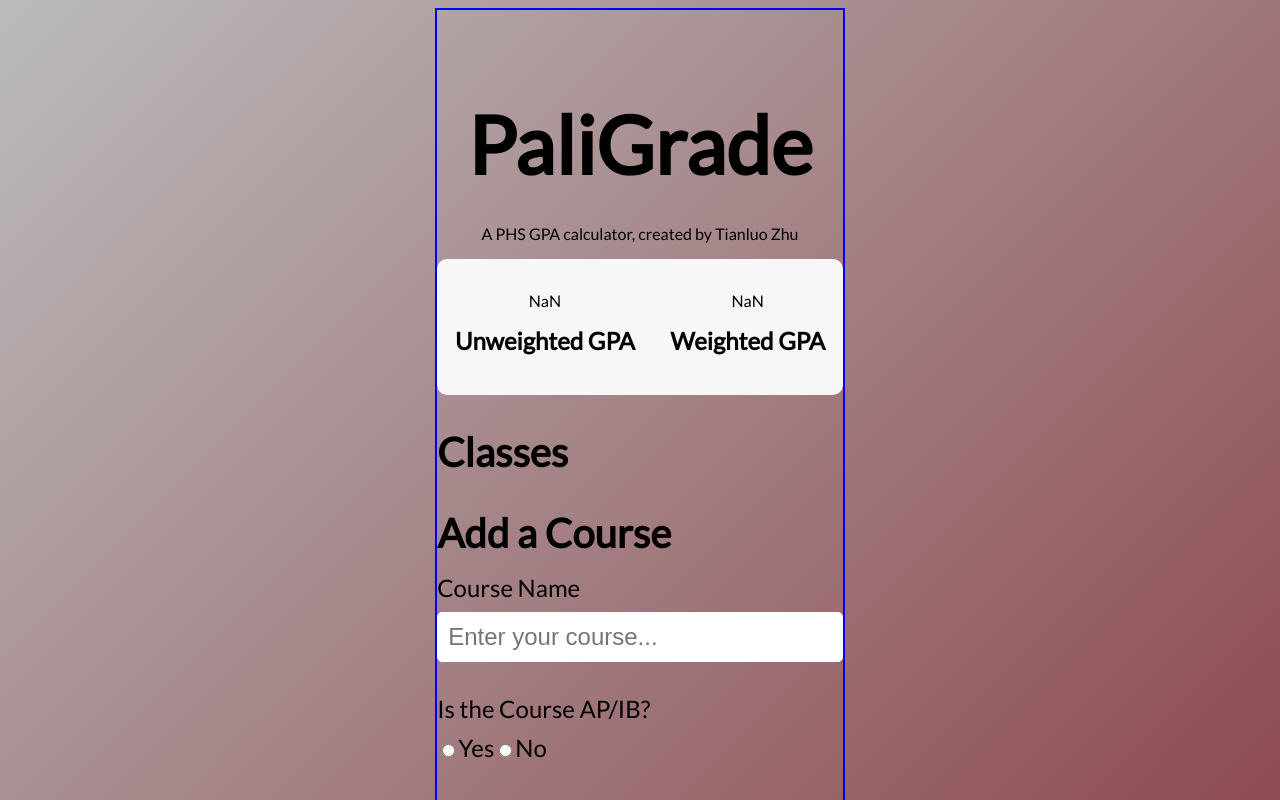
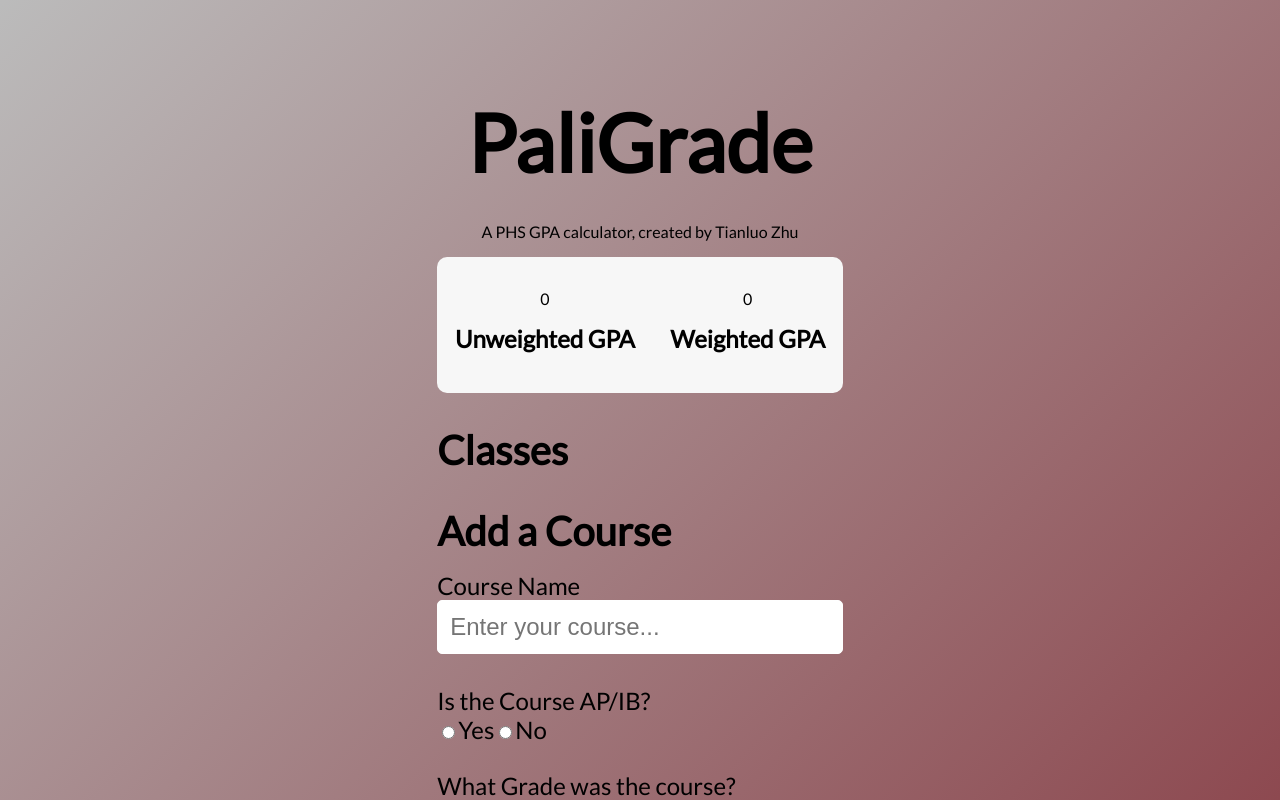
Before and after one commit to StarSplitter/FBLA-Project-9th, a Vue app: page / in a window 1280 px wide. Shown: the top 800 px of the page. Built offline with nearby package versions, Linux system fonts and the light colour scheme.

Commit message:
need to fix ahhhh!!

```diff
--- a/src/App.vue
+++ b/src/App.vue
@@ -1,32 +1,39 @@
 <script setup>
+    //Importing necessary materials and components from vue files and vue-toastification
     import {ref, computed, onMounted} from 'vue';
     import Header from "./components/Header.vue";
     import ClassList from "./components/ClassList.vue";
     import AddClass from "./components/AddClass.vue";
     import DisplayGPA from "./components/DisplayGPA.vue";
     import { useToast } from 'vue-toastification';
+    //Sets variable for the toastification.
     const toast = useToast();
+    //This variable is the array for all of the user's classes.
     const courses = ref([]);
     onMounted(() => {
         const savedData = JSON.parse(localStorage.getItem("courses"));
-
-        if (savedData) {
+        if (savedData === true) {
             courses.value = savedData;
         }
     });
     const unweightedGPA = computed(() => {
+        if (courses.value.length === 0){
+            return 0.0;
+        }
         return courses.value.reduce((a, course) => {
             return a + course.grade;
         }, 0) / courses.value.length;
     });
     const weightedGPA = computed(() => {
-        return courses.value.reduce((a, course) => {
-            if (course.weighted){
-                return a + course.grade + 1;
-            } else {
-                return a + course.grade;
-            }
-        }, 0) / courses.value.length;
+        if (courses.value.length === 0){
+            return 0.0;
+        };
+        //need to fix ahhh!!!
+        return (courses.value.reduce((a, course) => {
+            if (course.weightedCourse === "true"){ return a + course.grade + 1};
+            return a + course.grade;
+        }, 0)
+        / courses.value.length);
     });
     const courseSubmitted = (courseData) => {
         courses.value.push({
--- a/src/components/AddClass.vue
+++ b/src/components/AddClass.vue
@@ -15,7 +15,9 @@
         const data = {
             text: courseName.value,
             grade: parseInt(courseGrade.value),
+            weightedCourse: weightedCourse.value
         };
+        console.log(data);
         emit("courseSubmitEvent", data);
         toast.success("Added a course!!");
         e.target.reset();
@@ -59,7 +61,6 @@
 
     label {
         font-size:1.5rem;
-        margin: 10px 0;
         display: block;
     }
 
@@ -75,7 +76,7 @@
         border-radius: 5px;
         display: block;
         font-size: 1.5rem;
-        padding: 10px;
+        padding: 0.75rem;
         width: 100%;
     }
 
--- a/src/style.css
+++ b/src/style.css
@@ -17,7 +17,6 @@ body {
 }
 
 #container{
-  border: 2px solid blue;
   margin: 0 2rem;
   min-width: 20rem;
 }
```
